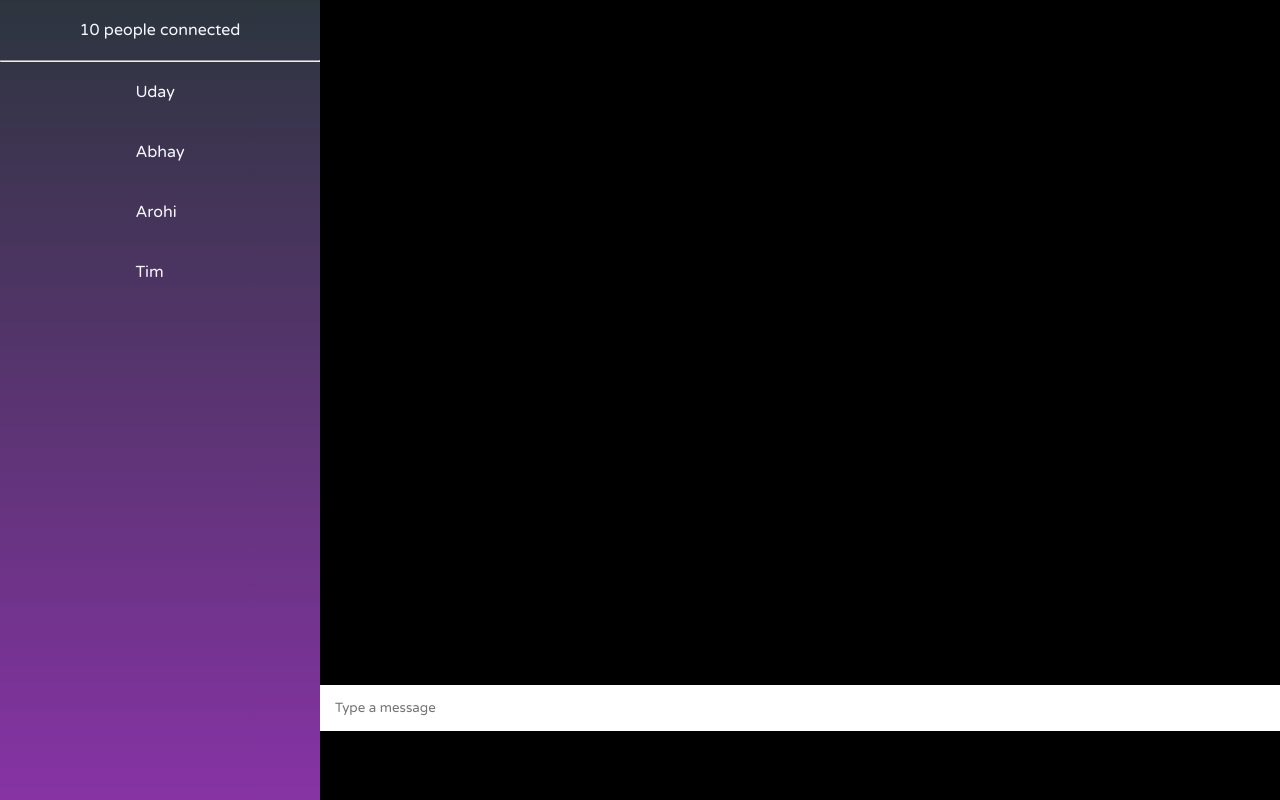
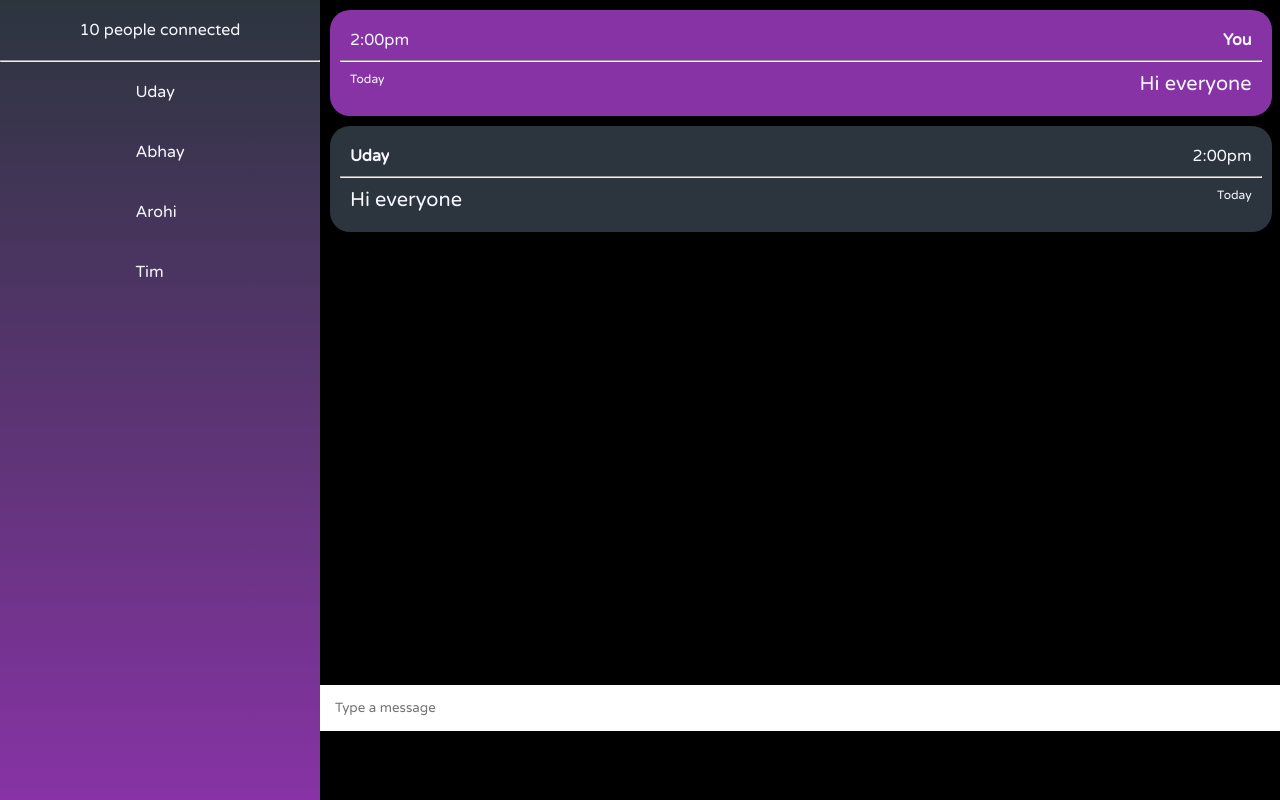
Before and after one commit to Uday-lal/chat-app, a Python web app: template app/templates/chat.html in a window 1280 px wide. Shown: the part 69-869 px from the top of the page. Run offline with Jinja, Linux system fonts and the light colour scheme; the template is opened without the code that fills it, so the values that code supplies are empty.

Commit message:
Complete chat page in terms of ui

```diff
--- a/app/static/chat.css
+++ b/app/static/chat.css
@@ -97,3 +97,43 @@
 li.people {
 	cursor: pointer;
 }
+
+div#messages {
+	width: 100%;
+}
+
+div.send-message {
+	background-color: #8733A5;
+	text-align: right;
+}
+
+div.receive-message {
+	background-color: #2C353E;
+	text-align: left;
+}
+
+div.message {
+	color: ghostwhite;
+	width: 90%;
+	margin: 10px 10px;
+	padding: 10px;
+	border-radius: 20px;
+}
+
+div.message > div {
+	margin: 10px;
+	display: flex;
+	justify-content: space-between;
+}
+
+span.msg {
+	font-size: 20px;
+}
+
+span.username {
+	font-weight: bold;
+}
+
+span.date {
+	font-size: 12px;
+}
--- a/app/templates/chat.html
+++ b/app/templates/chat.html
@@ -37,6 +37,30 @@
 			</div>
 		</div>
 		<div id="chat-container">
+			<div id="messages">
+				<div class="send-message message">
+					<div class="msg-header">
+						<span class="time">2:00pm</span>
+						<span class="username">You</span>
+					</div>
+					<hr />
+					<div class="msg-body">
+						<span class="date">Today</span>
+						<span class="msg">Hi everyone</span>
+					</div>
+				</div>
+				<div class="receive-message message">
+					<div class="msg-header">
+						<span class="username">Uday</span>
+						<span class="time">2:00pm</span>
+					</div>
+					<hr />
+					<div class="msg-body">
+						<span class="msg">Hi everyone</span>
+						<span class="date">Today</span>
+					</div>
+				</div>
+			</div>
 			<input type="text" name="chat-box" placeholder="Type a message" />
 		</div>
 	</div>
```
